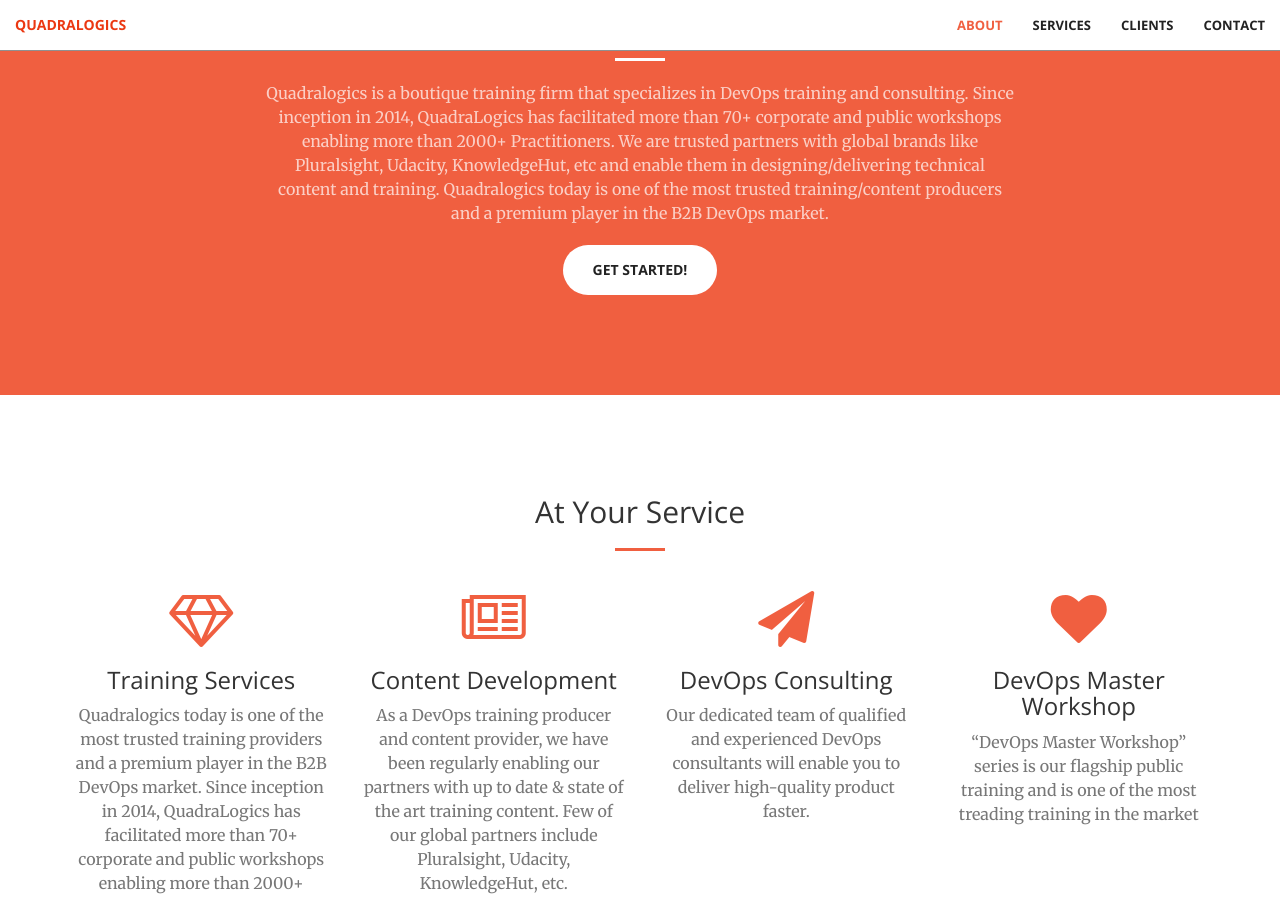
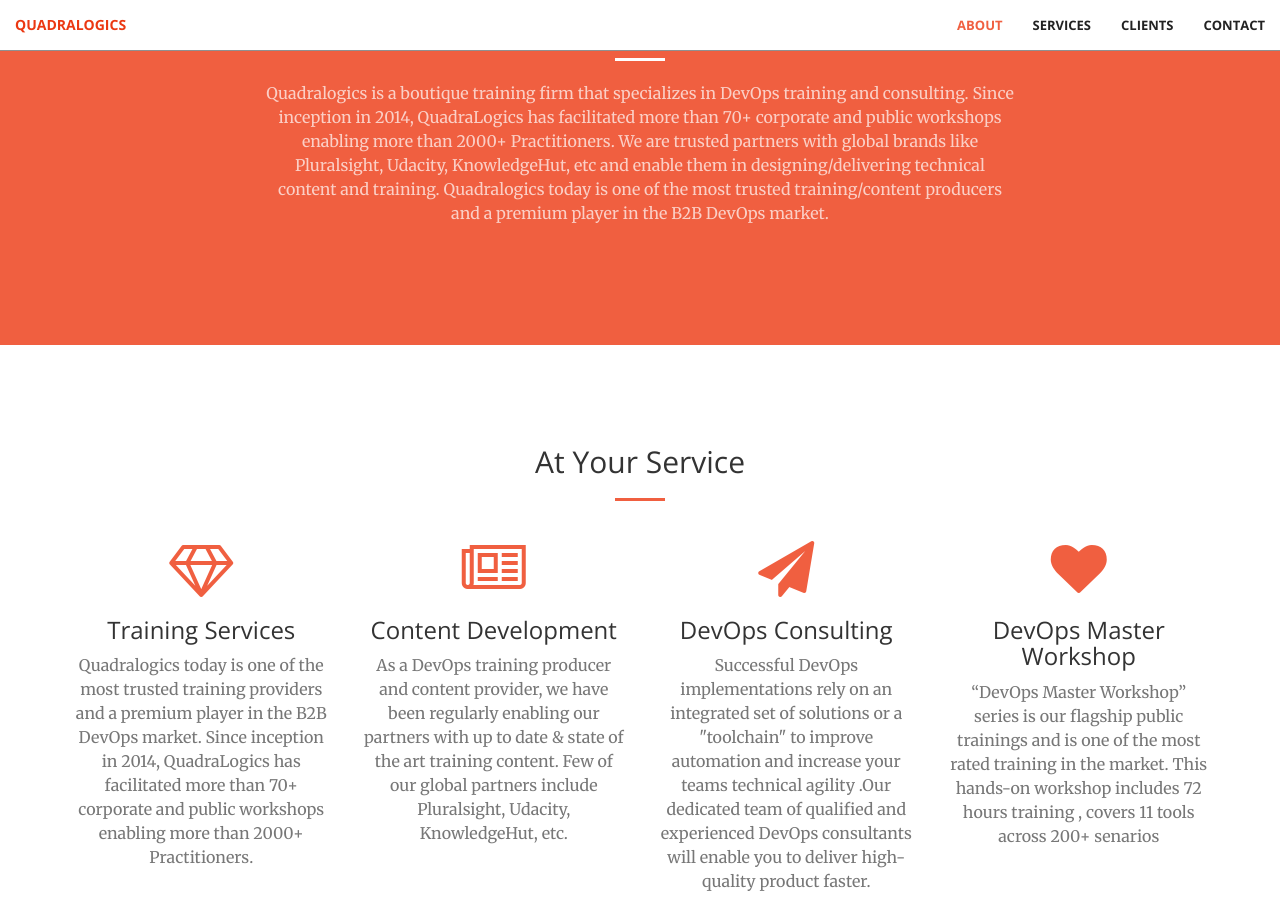
Before and after one commit to QuadraLogics/QuadraLogics.github.io, a Jekyll site: the page built from index.html, in a window 1280 px wide and 900 px high, scrolled down 995 px. Built offline with Jekyll 4.4.1, drawn with Linux system fonts in a browser that asks for light colours.

Commit message:
added data for services

```diff
--- a/_includes/call-to-action.html
+++ b/_includes/call-to-action.html
@@ -5,7 +5,7 @@
                 <h2 class="section-heading">Most trusted DevOps training producers!</h2>
                 <hr class="light">
                 <p class="text-faded">Quadralogics is a boutique training firm that specializes in DevOps training and consulting. Since inception in 2014, QuadraLogics has facilitated more than 70+ corporate and public workshops enabling more than 2000+ Practitioners. We are trusted partners with global brands like Pluralsight, Udacity, KnowledgeHut, etc and enable them in designing/delivering technical content and training. Quadralogics today is one of the most trusted training/content producers and a premium player in the B2B DevOps market.</p>
-                <a href="#" class="btn btn-default btn-xl">Get Started!</a>
+
             </div>
         </div>
     </div>
--- a/_includes/services.html
+++ b/_includes/services.html
@@ -13,7 +13,7 @@
                 <div class="service-box">
                     <i class="fa fa-4x fa-diamond wow bounceIn text-primary"></i>
                     <h3>Training Services</h3>
-                    <p class="text-muted">Quadralogics today is one of the most trusted training providers and a premium player in the B2B DevOps market. Since inception in 2014, QuadraLogics has facilitated more than 70+ corporate and public workshops enabling more than 2000+ Practitioners</p>
+                    <p class="text-muted">Quadralogics today is one of the most trusted training providers and a premium player in the B2B DevOps market. Since inception in 2014, QuadraLogics has facilitated more than 70+ corporate and public workshops enabling more than 2000+ Practitioners.</p>
                 </div>
             </div>
             <div class="col-lg-3 col-md-6 text-center">
@@ -27,14 +27,14 @@
                 <div class="service-box">
                     <i class="fa fa-4x fa-paper-plane wow bounceIn text-primary" data-wow-delay=".1s"></i>
                     <h3>DevOps Consulting</h3>
-                    <p class="text-muted">Our dedicated team of qualified and experienced DevOps consultants will enable you to deliver high-quality product faster.</p>
+                    <p class="text-muted">Successful DevOps implementations rely on an integrated set of solutions or a "toolchain" to improve automation and increase your teams technical agility .Our dedicated team of qualified and experienced DevOps consultants will enable you to deliver high-quality product faster.</p>
                 </div>
             </div>
             <div class="col-lg-3 col-md-6 text-center">
                 <div class="service-box">
                     <i class="fa fa-4x fa-heart wow bounceIn text-primary" data-wow-delay=".3s"></i>
                     <h3>DevOps Master Workshop</h3>
-                    <p class="text-muted">“DevOps Master Workshop” series is our flagship public training and is one of the most treading training in the market</p>
+                    <p class="text-muted">“DevOps Master Workshop” series is our flagship public trainings and is one of the most rated training in the market. This hands-on workshop includes 72 hours training , covers 11 tools across 200+ senarios </p>
                 </div>
             </div>
         </div>
```
Also changed, not shown: 2 other files.
